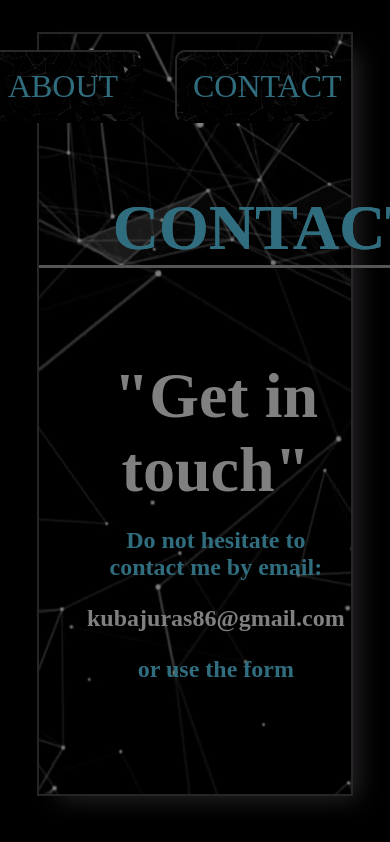
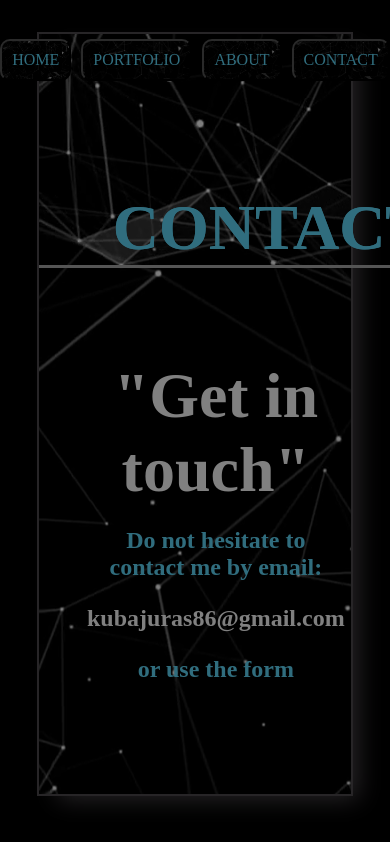
Before and after one commit to ogi009/KubaJuras, a React (Create React App) app: page /Contact in a window 390 px wide. Shown: the top 842 px of the page. Built offline with nearby package versions, Linux system fonts and the light colour scheme; a web font is replaced by a local one.

Commit message:
working on RDW

```diff
--- a/public/index.html
+++ b/public/index.html
@@ -12,7 +12,7 @@
       name="description"
       content="Kuba Juras portfolio website created using create-react-app"
     />
-
+    <meta name="viewport" content="width=device-width, initial-scale=1">
 
     <title>Kuba Juras</title>
   </head>
--- a/src/scss/_buttons2.scss
+++ b/src/scss/_buttons2.scss
@@ -28,3 +28,14 @@
   transform: scale(1.2);
   box-shadow: 13px 10px 15px -16px rgba(242,242,242,1);
 }
+@media (max-width: 800px) {
+  .butons2 {
+    justify-content: center;
+  }
+  .butons2 button {
+    width: unset;
+    font-size: 16px;
+    margin: 5px;
+    padding: 10px;
+  }
+}
```
Also changed, not shown: src/scss/_portfolio.scss (line endings or trailing spaces).
